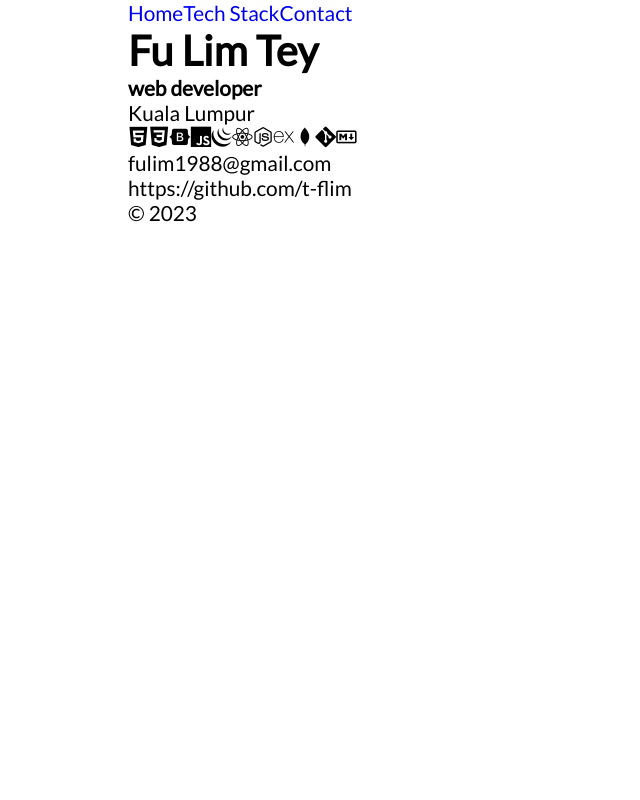
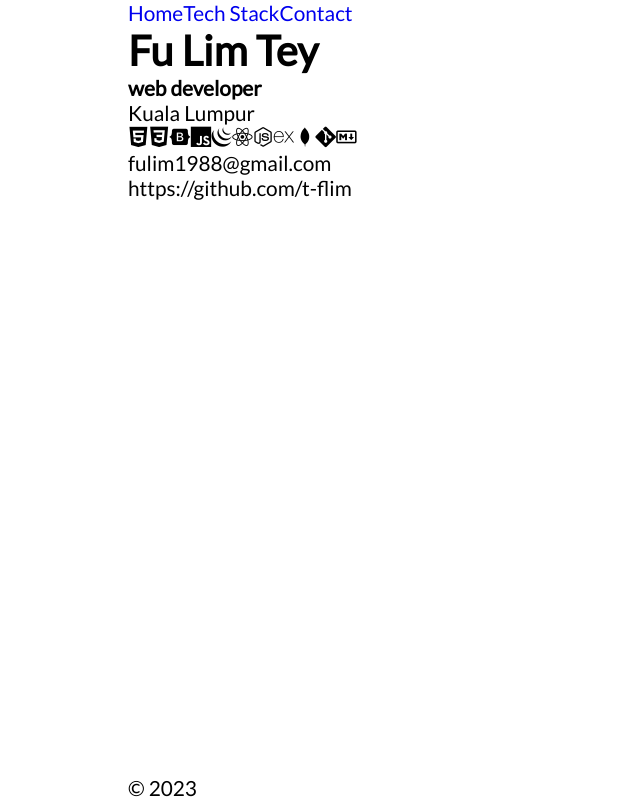
Before and after one commit to t-flim/t-flim.github.io, a React (Vite) app: page / in a window 1280 px wide. Shown: the whole page, without its empty margins (0-640 px from the left). Built offline with nearby package versions, Linux system fonts and the light colour scheme.

Commit message:
Add Footer styling

```diff
--- a/src/components/footer/Footer.css
+++ b/src/components/footer/Footer.css
@@ -0,0 +1,5 @@
+#footer {
+    position: fixed;
+    width: 100%;
+    bottom: 0;
+}
```
